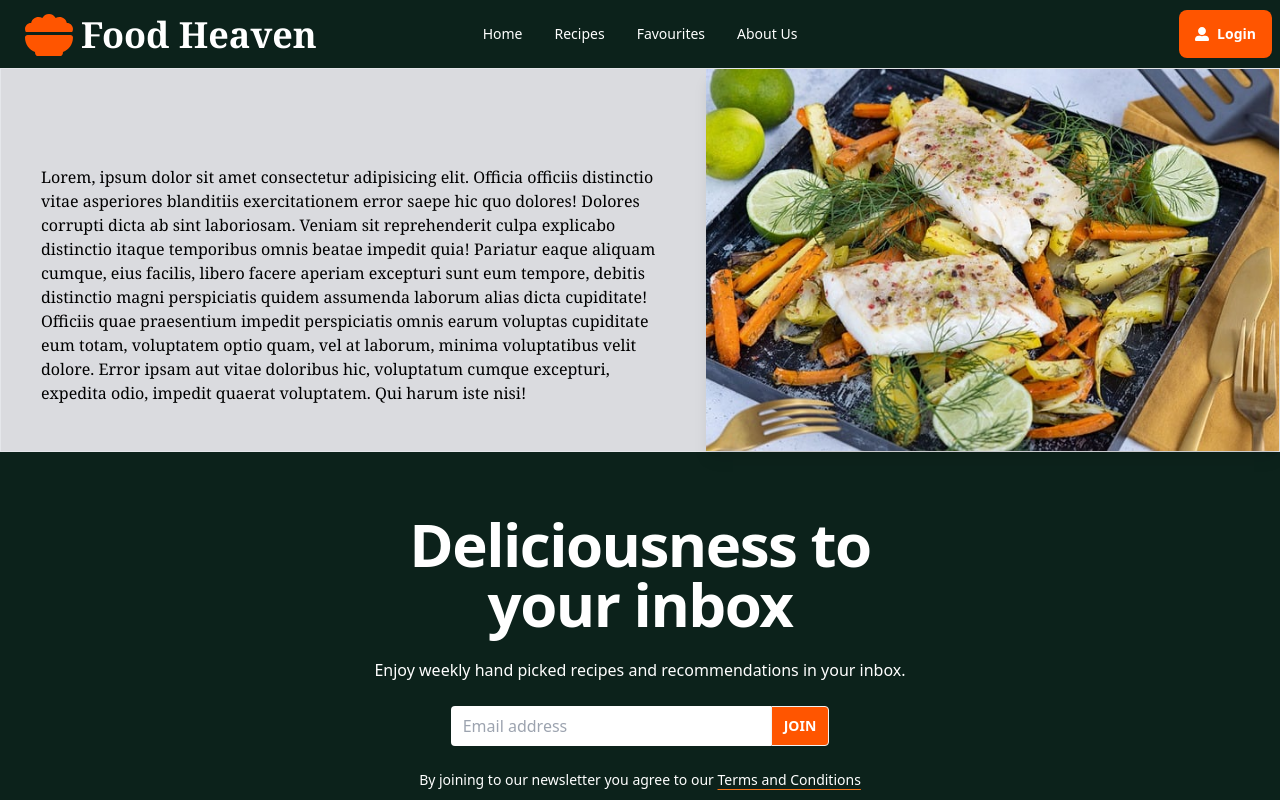
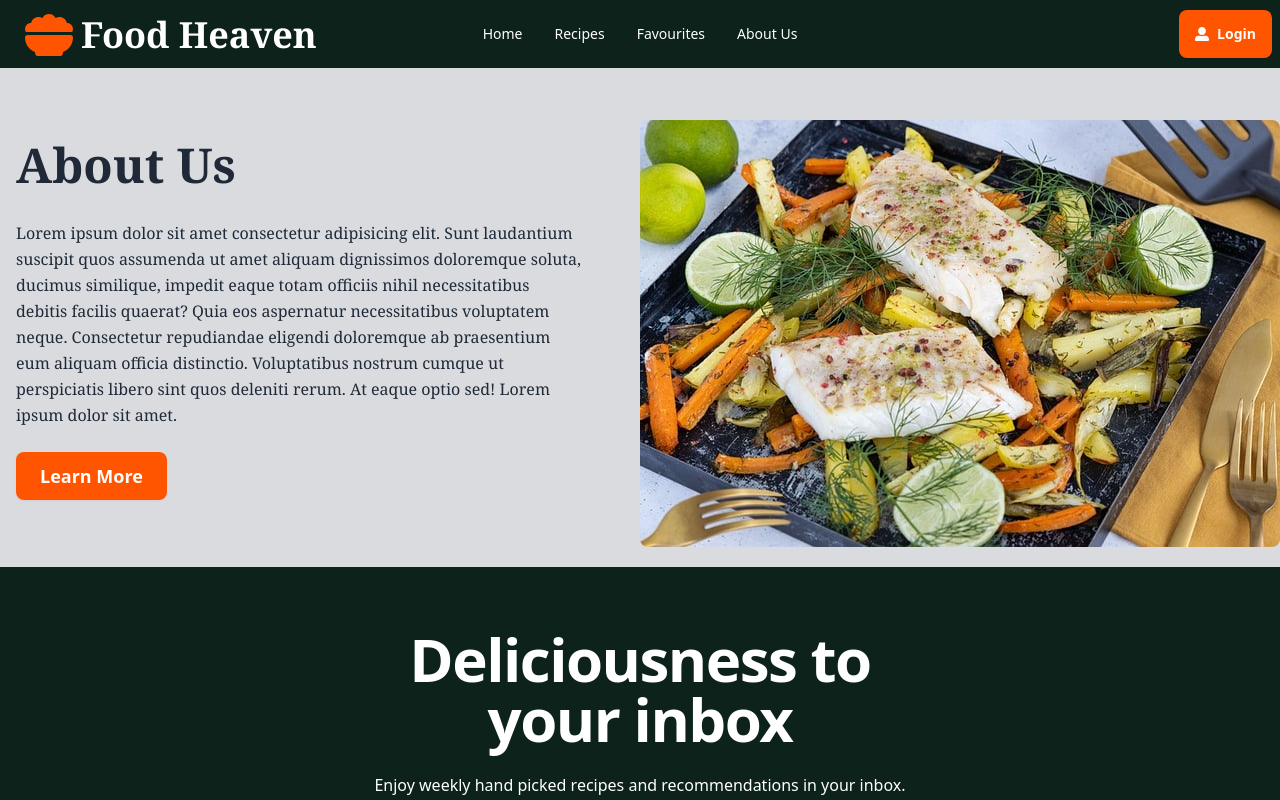
Before and after one commit to bibiamina08/Food-Heaven, a React (Vite) app: page /about in a window 1280 px wide. Shown: the top 800 px of the page. Built offline with nearby package versions, Linux system fonts and the light colour scheme.

Commit message:
about page added

```diff
--- a/src/components/PopularRecipes.jsx
+++ b/src/components/PopularRecipes.jsx
@@ -5,6 +5,7 @@ import { GoPeople } from "react-icons/go";
 import { HiOutlineFlag } from "react-icons/hi2";
 import { Link } from "react-router-dom";
 import RecipeCard from "./RecipeCard";
+
 
 export default function PopularRecipes() {
   const { recipes } = useFetchRecipes(9);
@@ -20,13 +21,16 @@ export default function PopularRecipes() {
             <Link
               to={`/recipe/${recipe.id}`}
               className="bg-base-100 border border-base-200 rounded shadow-sm"
+              key={recipe.id}
             >
+
               <img
                 src={recipe.image}
                 alt={recipe.name}
                 className="rounded p-2 shadow-lg"
               />
               <div className="px-4 py-3">
+
                 <h4 className="text-xl font-bold pb-4">{recipe.name}</h4>
                 <div className="space-y-2">
                   <span className="flex items-center gap-x-2 font-medium">
--- a/src/components/RecipeCard.jsx
+++ b/src/components/RecipeCard.jsx
@@ -4,6 +4,7 @@ import { GoPeople } from "react-icons/go";
 import { HiOutlineFlag } from "react-icons/hi2";
 import { Link } from "react-router-dom";
 import toast from "react-hot-toast";
+import { FaStar } from "react-icons/fa";
 export default function RecipeCard(props) {
   const recipe = props.recipe;
   const [isRecipeExists, setIsRecipeExists] = useState(
@@ -41,7 +42,15 @@ export default function RecipeCard(props) {
         alt={recipe.name}
         className="rounded-tl rounded-tr"
       />
-      <div className="px-4 py-3">
+      <div className="flex items-center gap-1 px-4 py-4">
+      <FaStar className="text-orange-500 " />
+      <FaStar className="text-orange-500 " />
+      <FaStar className="text-orange-500 " />
+      <FaStar className="text-orange-500 " />
+      <FaStar className="text-orange-500 " />
+      </div>
+      <div className=" ">
+
         <h4 className="text-xl font-bold pb-4">{recipe.name}</h4>
         <div className="space-y-2">
           <span className="flex items-center gap-x-2 font-medium">
--- a/src/pages/About.jsx
+++ b/src/pages/About.jsx
@@ -3,12 +3,32 @@ import React from 'react'
 
 export default function About() {
   return (
-    <div className='container mx-auto h-96 w-auto border bg-gray-500/25 flex items-center justify-center'>
- <p className='font-serif text-black ps-10 pe-10 w-[80%] h-[50%] '>
-  Lorem, ipsum dolor sit amet consectetur adipisicing elit. Officia officiis distinctio vitae asperiores blanditiis exercitationem error saepe hic quo dolores! Dolores corrupti dicta ab sint laboriosam. Veniam sit reprehenderit culpa explicabo distinctio itaque temporibus omnis beatae impedit quia! Pariatur eaque aliquam cumque, eius facilis, libero facere aperiam excepturi sunt eum tempore, debitis distinctio magni perspiciatis quidem assumenda laborum alias dicta cupiditate! Officiis quae praesentium impedit perspiciatis omnis earum voluptas cupiditate eum totam, voluptatem optio quam, vel at laborum, minima voluptatibus velit dolore. Error ipsam aut vitae doloribus hic, voluptatum cumque excepturi, expedita odio, impedit quaerat voluptatem. Qui harum iste nisi!
- </p>
-   <img src="aboutpic.jpg" alt="error"  className='h-full shadow-lg object-cover object-center'/>
+    <section className="container mx-auto py-5 bg-gray-500/25 ">
+    <div className="rounded-lg">
+      <div className="hero-content flex flex-col lg:flex-row-reverse gap-10">
+        <img
+          src="aboutpic.jpg"
+          className="w-full md:w-[40rem] rounded-lg md:translate-x-[1rem] md:translate-y-[1rem]"
+        />
+        <div className="">
+          <h1 className="text-3xl md:text-5xl md:leading-[2.25ch] font-bold font-serif">
+            About Us
+          </h1>
+          <p className="py-6 max-w-[65ch] leading-relaxed font-serif">
+            Lorem ipsum dolor sit amet consectetur adipisicing elit. Sunt
+            laudantium suscipit quos assumenda ut amet aliquam dignissimos
+            doloremque soluta, ducimus similique, impedit eaque totam officiis
+            nihil necessitatibus debitis facilis quaerat? Quia eos aspernatur
+            necessitatibus voluptatem neque. Consectetur repudiandae eligendi
+            doloremque ab praesentium eum aliquam officia distinctio.
+            Voluptatibus nostrum cumque ut perspiciatis libero sint quos
+            deleniti rerum. At eaque optio sed! Lorem ipsum dolor sit amet.
+          </p>
+          <button className="btn bg-[#FF5500] text-lg text-white border-none px-6">Learn More</button>
+        </div>
+      </div>
+    </div>
+  </section>
+);
 
-    </div>
-  )
 }
--- a/src/pages/Favourites.jsx
+++ b/src/pages/Favourites.jsx
@@ -19,7 +19,7 @@ export default function Favourites() {
       <h1 className="text-4xl font-extrabold tracking-tight max-w-[35rem]">
         My Favourite Recipes.
       </h1>
-      <div className="grid grid-cols-1 sm:grid-cols-2 lg:grid-cols-3 gap-5 shadow-lg">
+      {/* <div className="grid grid-cols-1 sm:grid-cols-2 lg:grid-cols-3 gap-5 shadow-lg">
       {recipes.map((recipe) => {
 
           return (
@@ -52,7 +52,7 @@ export default function Favourites() {
           );
           return <RecipeCard key={recipe.name} recipe={recipe} />;
         })}
-        </div>
+        </div> */}
 
     </section>
 
```
